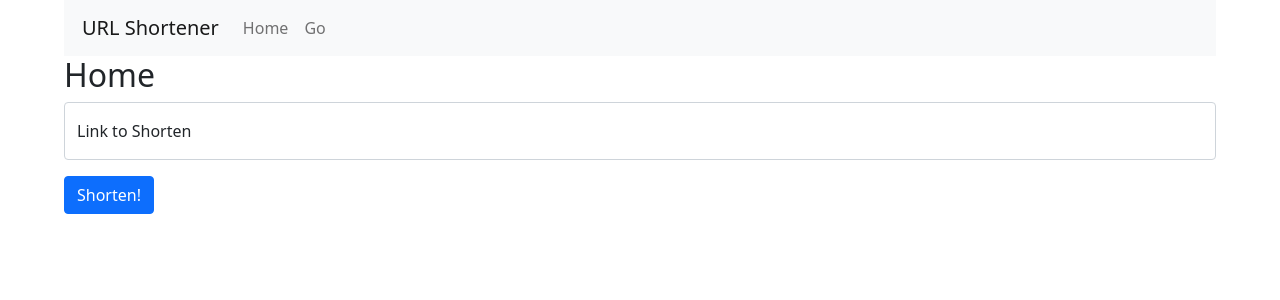
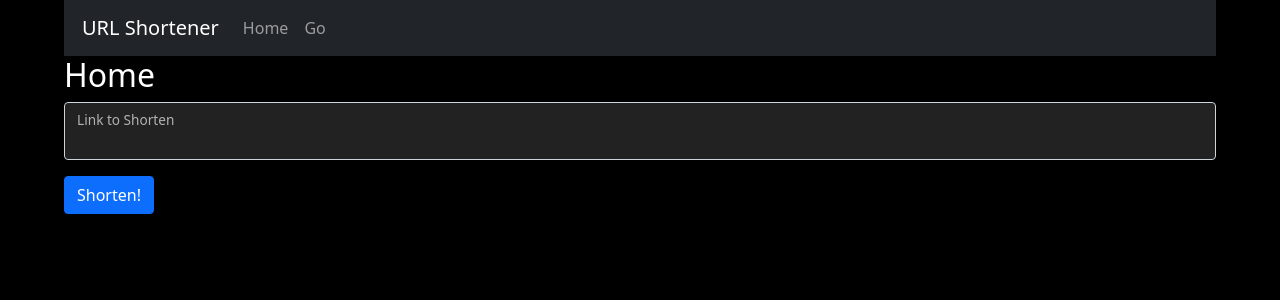
Before and after one commit to ltiinagn/URLShortener, a React (Create React App) app in the folder frontend/: page / in a window 1280 px wide. Shown: the top 300 px of the page. Built offline with nearby package versions, Linux system fonts and the light colour scheme.

Commit message:
dark theme

```diff
--- a/frontend/src/components/Go.js
+++ b/frontend/src/components/Go.js
@@ -81,7 +81,7 @@ class Go extends React.Component {
 				<Form>
 					<Form.Group className="mb-3">
 					<FloatingLabel controlId="floatURL" label="Link to Retrieve">
-						<Form.Control type="url" onChange={this.onInput} value={this.state.url} placeholder="Enter link to retrieve.." />
+						<Form.Control type="url" onChange={this.onInput} value={this.state.url} />
 					</FloatingLabel>
 					</Form.Group>
 					<Button variant="primary" type="button" onClick={this.handleSubmit}>
@@ -90,7 +90,7 @@ class Go extends React.Component {
 				</Form>
 				<br />
 				{this.state.fullURL !== "" ?
-					<Card>
+					<Card bg="success" text="white">
 						<Card.Header>Here is your full link!</Card.Header>
 						<Card.Body>
 							<Card.Text>
--- a/frontend/src/components/Home.js
+++ b/frontend/src/components/Home.js
@@ -64,10 +64,10 @@ class Home extends React.Component {
     return (
       <>
 				<h2>Home</h2>
-				<Form>
+				<Form bg="dark" variant="dark" >
 					<Form.Group className="mb-3">
 						<FloatingLabel controlId="floatURL" label="Link to Shorten">
-							<Form.Control type="url" onChange={this.onInput} value={this.state.url} placeholder="Enter link to shorten.." />
+							<Form.Control type="url" onChange={this.onInput} value={this.state.url} />
 						</FloatingLabel>
 					</Form.Group>
 					<Button variant="primary" type="button" onClick={this.handleSubmit}>
@@ -76,7 +76,7 @@ class Home extends React.Component {
 				</Form>
 				<br />
 				{this.state.shortenedURL !== "" ?
-					<Card>
+					<Card bg="success" text="white">
 						<Card.Header>Here is your shortened link!</Card.Header>
 						<Card.Body>
 							<Card.Text>
--- a/frontend/src/components/NavigationBar.js
+++ b/frontend/src/components/NavigationBar.js
@@ -6,7 +6,7 @@ import { Link } from "react-router-dom";
 
 export default function NavigationBar() {
 	return (
-		<Navbar bg="light" expand="lg">
+		<Navbar bg="dark" variant="dark" expand="lg">
 			<Container>
 				<Navbar.Brand href="#home">URL Shortener</Navbar.Brand>
 				<Navbar.Toggle aria-controls="basic-navbar-nav" />
--- a/frontend/src/index.css
+++ b/frontend/src/index.css
@@ -1,6 +1,8 @@
 body {
   width: 90%;
   margin: 0 auto !important;
+  background-color: #000 !important;
+  color: #fff !important;
   font-family: -apple-system, BlinkMacSystemFont, 'Segoe UI', 'Roboto', 'Oxygen',
     'Ubuntu', 'Cantarell', 'Fira Sans', 'Droid Sans', 'Helvetica Neue',
     sans-serif;
@@ -12,3 +14,13 @@ code {
   font-family: source-code-pro, Menlo, Monaco, Consolas, 'Courier New',
     monospace;
 }
+
+.form-control {
+  background-color: #222 !important;
+  color: #fff !important;
+}
+
+.card-text > a {
+  color: #fff !important;
+  font-weight: bold;
+}
```
